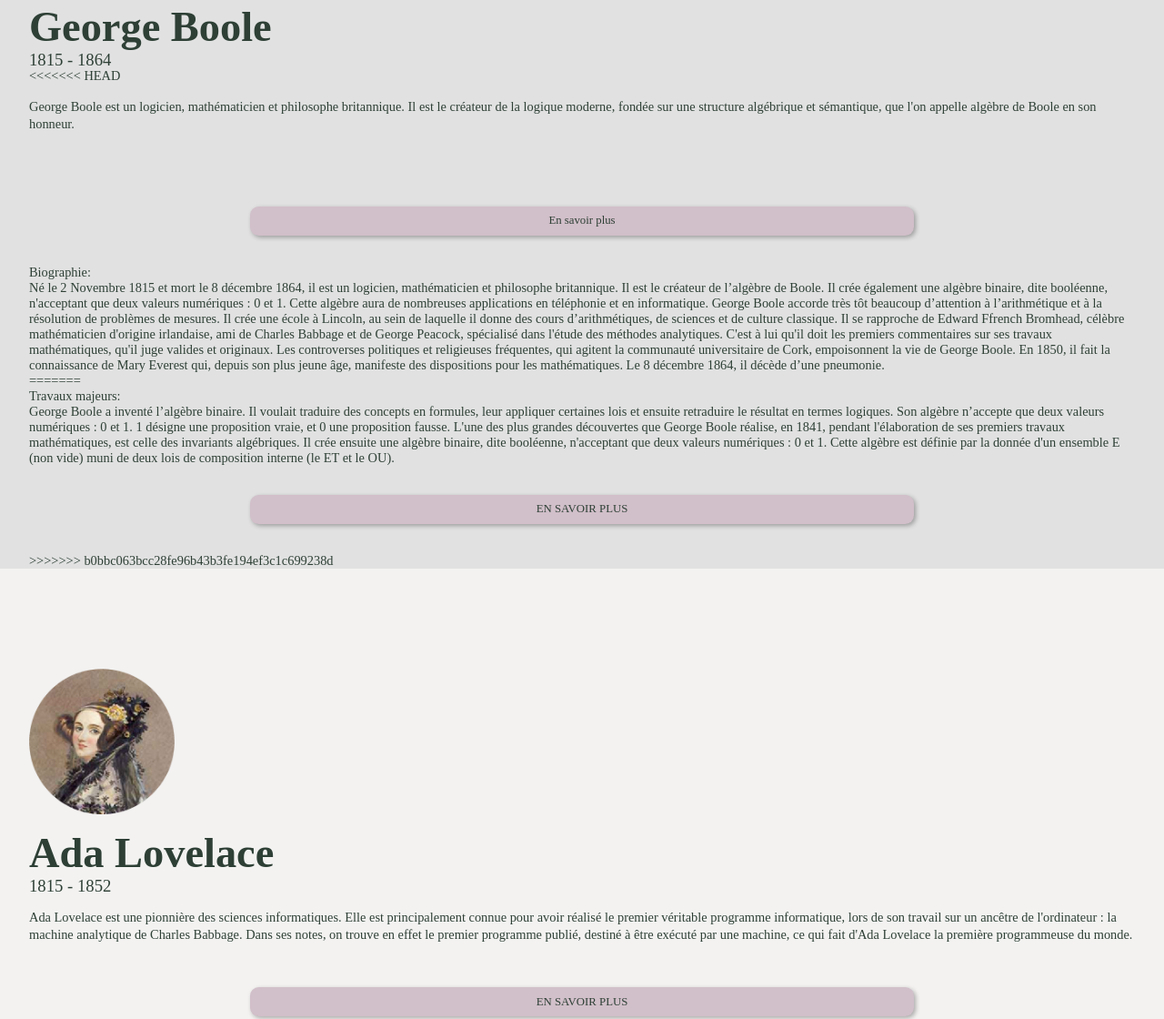
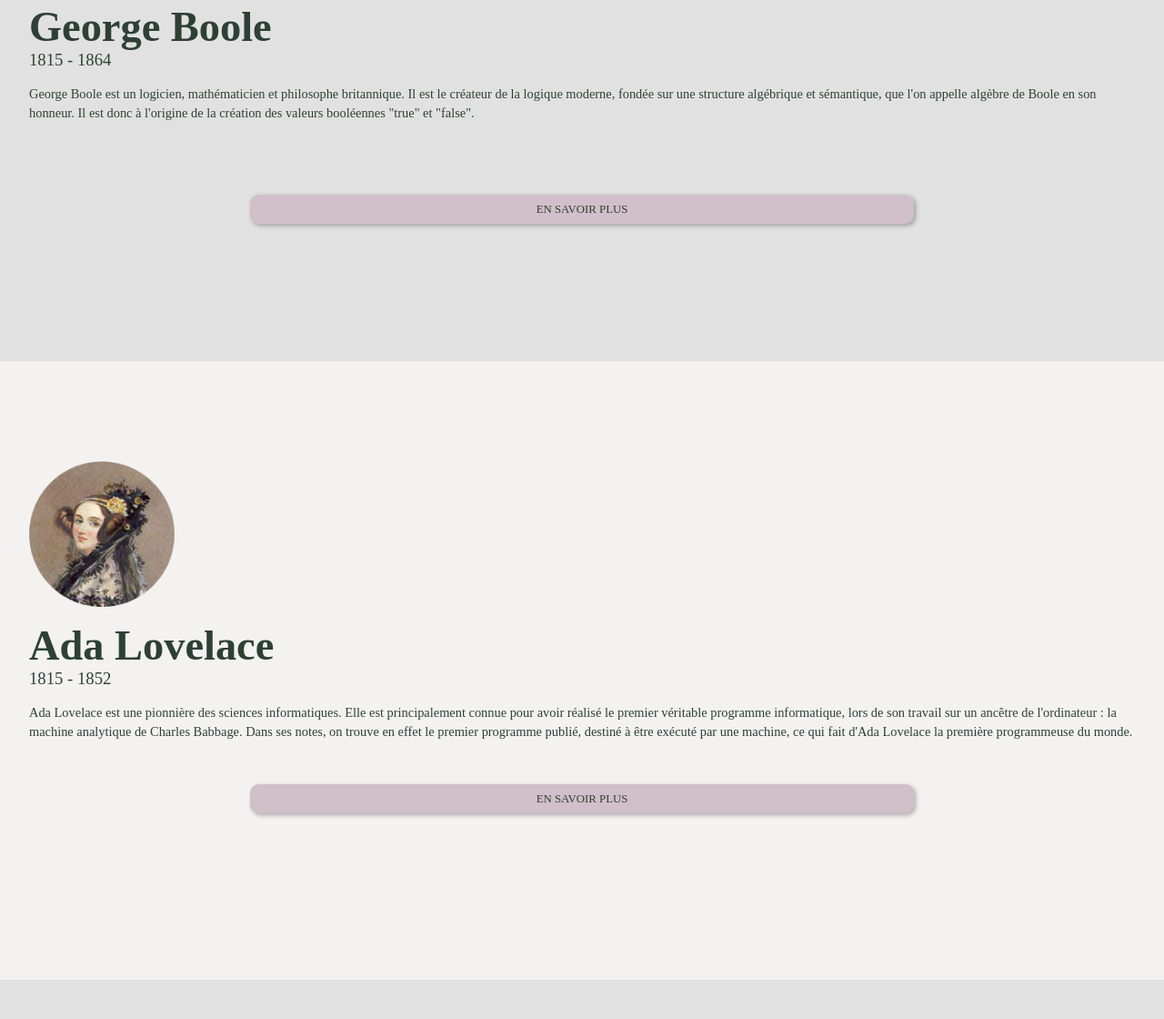
Before and after one commit to Jesuisleon/People-who-made-things-possible, a plain HTML site: page index.html in a window 1280 px wide. Shown: the part 987-2107 px from the top of the page at 91% size. Drawn offline with Linux system fonts and the light colour scheme; a web font is replaced by a local one.

Commit message:
Correction contenu

```diff
--- a/index.html
+++ b/index.html
@@ -36,42 +36,38 @@
             <div class="resume-container">
                 <h2>George Boole</h2>
                 <p class="date">1815 - 1864</p>
-<<<<<<< HEAD
-                <p>George Boole est un logicien, mathématicien et philosophe britannique. Il est le créateur de la logique moderne, fondée sur une structure algébrique et sémantique, que l'on appelle algèbre de Boole en son honneur.</p>
+
+                <p>George Boole est un logicien, mathématicien et philosophe britannique. Il est le créateur de la logique moderne, fondée sur une structure algébrique et sémantique, que l'on appelle algèbre de Boole en son honneur. Il est donc à l'origine de la création des valeurs booléennes "true" et "false".</p>
             </div>
+            <input type="checkbox" id="georgeboole_content">
+            <article class="article-content">
+                <h3>Biographie:</h3>
+                <p>Né le 2 Novembre 1815 et mort le 8 décembre 1864, il est un logicien, mathématicien et philosophe britannique. Il est le créateur de l’algèbre de Boole.  Il crée également une algèbre binaire, dite booléenne, n'acceptant que deux valeurs numériques : 0 et 1. Cette algèbre aura de nombreuses applications en téléphonie et en informatique.
+                George Boole accorde très tôt beaucoup d’attention à l’arithmétique et à la résolution de problèmes de mesures. Il crée une école à Lincoln, au sein de laquelle il donne des cours d’arithmétiques, de sciences et de culture classique.
+                </p>
+                <p>Il se rapproche de Edward Ffrench Bromhead, célèbre mathématicien d'origine irlandaise, ami de Charles Babbage et de George Peacock, spécialisé dans l'étude des méthodes analytiques. C'est à lui qu'il doit les premiers commentaires sur ses travaux mathématiques, qu'il juge valides et originaux.
+                </p>
+                <p>Les controverses politiques et religieuses fréquentes, qui agitent la communauté universitaire de Cork, empoisonnent la vie de George Boole. En 1850, il fait la connaissance de Mary Everest qui, depuis son plus jeune âge, manifeste des dispositions pour les mathématiques.
+                </p>
+                <p>Le 8 décembre 1864, il décède d’une pneumonie.</p>
+                <h3>Ses travaux importants:</h3>
+                <p>George Boole a inventé l’algèbre binaire. Il voulait traduire des concepts en formules, leur appliquer certaines lois et ensuite retraduire le résultat en termes logiques. Son algèbre n’accepte que deux valeurs numériques : 0 et 1. 1 désigne une proposition vraie, et 0 une proposition fausse.
+                </p>
+                <p>L'une des plus grandes découvertes que George Boole réalise, en 1841, pendant l'élaboration de ses premiers travaux mathématiques, est celle des invariants algébriques.
+                </p>
+                <p>Il crée ensuite une algèbre binaire, dite booléenne, n'acceptant que deux valeurs numériques : 0 et 1. Cette algèbre est définie par la donnée d'un ensemble E (non vide) muni de deux lois de composition interne (le ET et le OU).
+                </p>
 
-            <div class="extra-content">
-                <button>En savoir plus</button>
-                    <p>Biographie:<br>
-                        Né le 2 Novembre 1815 et mort le 8 décembre 1864, il est un logicien, mathématicien et philosophe britannique. Il est le créateur de l’algèbre de Boole.  Il crée également une algèbre binaire, dite booléenne, n'acceptant que deux valeurs numériques : 0 et 1. Cette algèbre aura de nombreuses applications en téléphonie et en informatique.
-                        George Boole accorde très tôt beaucoup d’attention à l’arithmétique et à la résolution de problèmes de mesures. Il crée une école à Lincoln, au sein de laquelle il donne des cours d’arithmétiques, de sciences et de culture classique.
-                        Il se rapproche de Edward Ffrench Bromhead, célèbre mathématicien d'origine irlandaise, ami de Charles Babbage et de George Peacock, spécialisé dans l'étude des méthodes analytiques. C'est à lui qu'il doit les premiers commentaires sur ses travaux mathématiques, qu'il juge valides et originaux.
-                        Les controverses politiques et religieuses fréquentes, qui agitent la communauté universitaire de Cork, empoisonnent la vie de George Boole. En 1850, il fait la connaissance de Mary Everest qui, depuis son plus jeune âge, manifeste des dispositions pour les mathématiques.
-                        Le 8 décembre 1864, il décède d’une pneumonie.
-                </p>
+                <h3>Ses ouvrages:</h3>
+                  <ul>
+                        <li> 1854 : An Investigation of the Laws of Thought : On Which Are Founded the Mathematical Theories of Logic and Probabilities. George Boole </li>
+                        <li>1859 : A Treatise on Differential Equations.</li>
+                        <li>1860 : A Treatise on the Calculus of Finite Differences.</li>
+                  </ul>
+            </article>
+            <div class="button"><label for="georgeboole_content"></label>
             </div>
-=======
-                <p>    Travaux majeurs:<br>
-                    George Boole a inventé l’algèbre binaire. Il voulait traduire des concepts en formules, leur appliquer certaines lois et ensuite retraduire le résultat en termes logiques. Son algèbre n’accepte que deux valeurs numériques : 0 et 1. 1 désigne une proposition vraie, et 0 une proposition fausse.
-                    L'une des plus grandes découvertes que George Boole réalise, en 1841, pendant l'élaboration de ses premiers travaux mathématiques, est celle des invariants algébriques.
-                    Il crée ensuite une algèbre binaire, dite booléenne, n'acceptant que deux valeurs numériques : 0 et 1. Cette algèbre est définie par la donnée d'un ensemble E (non vide) muni de deux lois de composition interne (le ET et le OU).
-                </p>
-                        <input type="checkbox" id="georgeboole_content">
-                        <article class="article-content">
-                            Ses ouvrages importants : <br>
-
-                            1854 : An Investigation of the Laws of Thought : On Which Are Founded the Mathematical Theories of Logic and Probabilities. George Boole
-                            1859 : A Treatise on Differential Equations.
-                            1860 : A Treatise on the Calculus of Finite Differences.
-                        </article>
-                            <div class="button"><label for="georgeboole_content"></label>
-                            </div>
-                    </div>
-
-
->>>>>>> b0bbc063bcc28fe96b43b3fe194ef3c1c699238d
         </section>
-
         <section id="lovelace">
             <div class="image-container">
                 <img src="img/ada_lovelace_rond.png" alt="Portrait d'Ada Lovelace">
@@ -84,7 +80,7 @@
                 </p>
             <input type="checkbox" id="adalovelace_content">
             <article class="article-content">
-                Biographie : <br>
+                <strong>Biographie:</strong><br>
                 Fille d'un poète britannique (lord Byron) et d'une amatrice de mathématiques (Anne Isabella Milbanke), Ada témoigne, comme sa mère, d'un grand intérêt pour les mathématiques. Elle fut la première programmatrice informatique, et a également entrevu certaines possibilités offertes par les calculateurs universels.
                 En 1832, Ada rencontre Mary Somerville, éminente chercheuse et autrice scientifique du XIXe siècle, qui l'encourage et l'aide à progresser en mathématiques.
                 Elle se marie en 1835 avec William King, 1er comte de Lovelace et ils ont trois enfants. William était dévoué à Ada et encourageait les goûts et les activités d'Ada en mathématiques.
@@ -92,10 +88,10 @@
                 Dans l’espoir de subventionner les projets de Babbage, qui n'avaient pas obtenu de financement du gouvernement britannique, Ada Lovelace se mit à jouer et accumula les dettes.
                 Elle mourut à l'âge de 36 ans d'un cancer de l'utérus.<br>
 
-                Travaux majeurs: <br>
+                <strong>Travaux majeurs:</strong><br>
                 En 1842, elle publie entre autres ajoute sept notes à cette traduction avec , entre autres, une note consacrée à la rédaction d’un algorithme très détaillé (le calcul des nombres de Bernoulli), et qui est considéré comme le premier véritable programme informatique. Ce programme comporte également la première boucle conditionnelle.<br>
 
-                Le saviez-vous ? <br>
+                <strong>Le saviez-vous?:</strong><br>
                 En 1980 a été créé le langage Ada en son honneur. Il s’agit d’un langage de programmation orientée objet.
                 Le film Enchantress of numbers retrace sa vie <br>
             </article>
@@ -114,11 +110,12 @@
                 </p>
         <input type="checkbox" id="gracehopper_content">
         <article class="article-content">
-            Biographie : <br>
+            <strong>Biographie:</strong><br>
             Grace Hopper étudie les mathématiques, la physique et l'économie au Vassar College, et en sort diplômée en 1928. En 1934, elle obtient un doctorat en mathématiques de l'université Yale.
             La jeune femme enseigne les mathématiques au Vassar College entre 1931 et 1944. Elle épouse en 1930 Vincent Hopper, un professeur de littérature, mais ils divorcent en 1945.
             Jusqu'à son décès en 1992, elle est employée comme consultante externe par Digital Equipment, pour des conférences sur les débuts de l'informatique. Elle est enterrée avec les honneurs militaires au cimetière national d'Arlington.<br>
-            Travaux majeurs:<br>
+
+            <strong>Travaux majeurs:</strong><br>
             En 1943, lorsqu’elle s’engage dans l’armée, Grace Hopper est affectée à Harvard comme lieutenant pour y programmer l’ordinateur Mark 1. Le Mark 1 est un calculateur générique, programmable par cartes perforées. Grace Hopper s’attèle à la programmation de cette machine dont les résultats seront très importants dans ce contexte de guerre.
             En 1950, elle crée le premier compilateur.
             Grace Hopper décide alors de nommer le processus d’écrire des instructions, le codage (coding).
@@ -128,10 +125,10 @@
             Elle est inscrite au National Women's Hall of Fame en 1994.
             Le 22 novembre 2016, Barack Obama lui décerne à titre posthume la médaille présidentielle de la Liberté.<br>
 
-            A propos d'elle :<br>
+            <strong>Le saviez-vous?:</strong><br>
             Grace Hopper écrit le livre « Understanding Computers » <br>
+        </article>
 
-        </article>
         <div class="button"><label for="gracehopper_content"></label></div>
             </div>
         </section>
@@ -148,19 +145,19 @@
                 </p>
             <input type="checkbox" id="alanturing_content">
             <article class="article-content">
-                Biographie : <br>
+                <strong>Biographie:</strong><br>
                 Très tôt, le jeune Alan montre les signes de son génie. On raconte qu'il apprit seul à lire en trois semaines. De même, il montra une affinité précoce pour les chiffres et les énigmes.
                 Après la guerre, il travaille sur un des tout premiers ordinateurs, puis contribue au débat sur la possibilité de l'intelligence artificielle, en proposant le test de Turing. Vers la fin de sa vie, il s'intéresse à des modèles de morphogenèse du vivant conduisant aux « structures de Turing».
                 Poursuivi en justice en 1952 pour homosexualité, il choisit, pour éviter la prison, la castration chimique par prise d'œstrogènes. Il est retrouvé mort par empoisonnement au cyanure le 8 juin 1954 dans la chambre de sa maison à Wilmslow. La reine Élisabeth II le reconnaît comme héros de guerre et lui accorde une grâce royale à titre posthume en 2013. <br>
 
-                Travaux majeurs :<br>
+                <strong>Travaux majeurs:</strong><br>
                 Après la guerre, Alan Turing peut enfin se consacrer à la matérialisation de la machine idéale conçue dans son article de 1936 sur “le Problème de la décision” posé par David Hilbert. Il s’agit de déterminer si un théorème peut être validé par une procédure qui est mécanique et automatique.
                 Il crée ensuite ce qu’il appelle « la machine de Turing ». Cette machine de Turing, qui n’existe alors que sur papier, est ainsi une machine à calculer, soit un computer. Cette application visionnaire sera la base du développement informatique et du fonctionnement par algorithme.
                 Au lendemain de la guerre, Alan Turing, entre au Laboratoire national de physique de Londres, où il rédige en trois mois le projet de construction d’un prototype d’Automatic Computing Engine (ACE).
                 Mais alors que ces idées de jeunesse (il a conçu sa machine à 24 ans) se concrétisent enfin, Alan Turing se désintéresse de l’informatique. Son ambition se tourne alors vers un projet encore plus révolutionnaire. Il veut construire un équivalent du cerveau capable de penser et prêter une intelligence à des machines.
                 En octobre 1950, Alan Turing publie l’article “L’ordinateur et l’intelligence” dans la revue philosophique Mind. Cet article, ainsi que les notes d’Ada Lovelace, sont aujourd’hui considérés comme posant les bases de l’intelligence artificielle. Le texte s’ouvre sur le jeu de l’imitation, dans lequel le chercheur imagine le moyen pour une machine de se faire passer pour un être humain.
                 C’est ce qu’on appellera plus tard, le test de Turing. Il consiste à mettre un humain en face d’un autre humain et d’un ordinateur avec lesquels il échange à l’aveugle, via des messages textuels. Si le testeur n’est pas capable de dire lequel de ses interlocuteurs est un ordinateur, on peut considérer que l’ordinateur a passé avec succès le test.<br>
-                A propos de lui : <br>
+               <strong>A propose de lui:</strong><br>
                 Le film « The imitation game » retrace la vie d'Alan Turing
             </article>
             <div class="button"><label for="alanturing_content"></label> </div>
--- a/style.css
+++ b/style.css
@@ -118,10 +118,10 @@ section .image-container img {
     height: auto;
 }
 
-
 .resume-container p {
     margin: var(--spacing-2) 0;
-    line-height: 1.2rem;
+    line-height: 1.3rem;
+
 
 }
 .resume-container {
@@ -137,7 +137,13 @@ p.date {
     display: flex;
     flex-direction: column;
 }
+.article-content {
+    line-height: 1.3rem;
+}
 
+.article-content p {
+    padding: var(--spacing) 0;
+}
 /* ----------- BUTTON CONTENT ---------- */
 
 input[type="checkbox"] {
@@ -184,7 +190,6 @@ input[type="checkbox"]:checked ~ .button {
     color: var(--light-even);
 }
 
-
 label::after {
     content: "EN SAVOIR PLUS";
 }
@@ -200,6 +205,5 @@ article {
 }
 
 input[type="checkbox"]:checked ~ article {
-    max-height: 1000px;
-
+    max-height: 2000px;
 }
```
Lines whose indentation alone changed are shown as unchanged.
